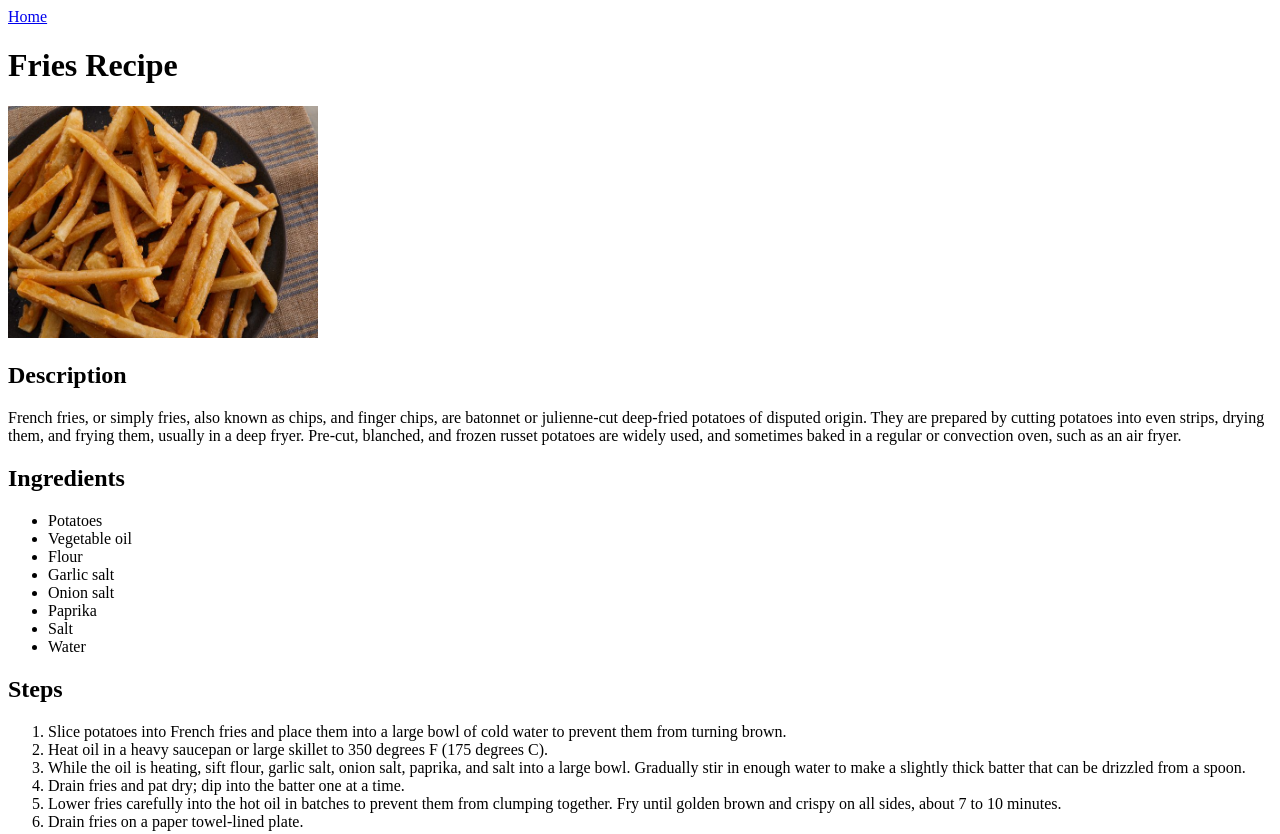
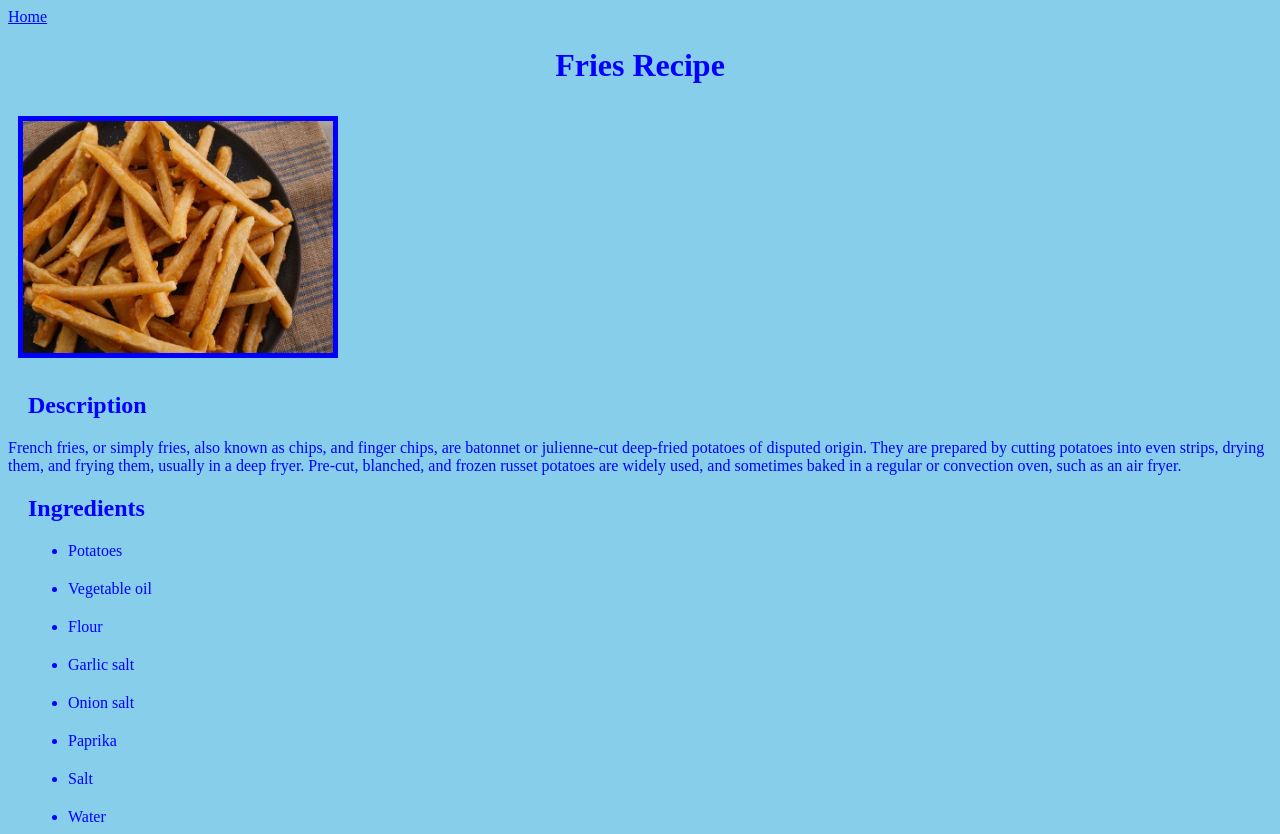
Before and after one commit to urriah/odin-recipes, a plain HTML site: page recipes/fries.html in a window 1280 px wide. Shown: the top 834 px of the page. Drawn offline with Linux system fonts and the light colour scheme.

Commit message:
styling odin recipes with css

```diff
--- a/recipes/fries.html
+++ b/recipes/fries.html
@@ -4,6 +4,7 @@
   <meta charset="UTF-8">
   <meta name="viewport" content="width=device-width, initial-scale=1.0">
   <title>Fries Recipe</title>
+  <link rel="stylesheet" href="../style.css">
 </head>
 <body>
     <a href="../index.html">Home</a>
--- /dev/null
+++ b/style.css
@@ -0,0 +1,25 @@
+h1{
+  text-align: center;
+}
+
+li{
+  margin: 20px;
+}
+
+a{
+  color: blue;
+}
+
+img{
+  margin: 10px;
+  border: 5px solid;
+}
+
+h2{
+  margin: 20px;
+}
+
+body{
+  background-color: skyblue;
+  color: blue;
+}
```
Also changed, not shown: index.html (+1 -0 lines), recipes/hamburger.html (+1 -0 lines), recipes/lasagna.html (+1 -0 lines).
